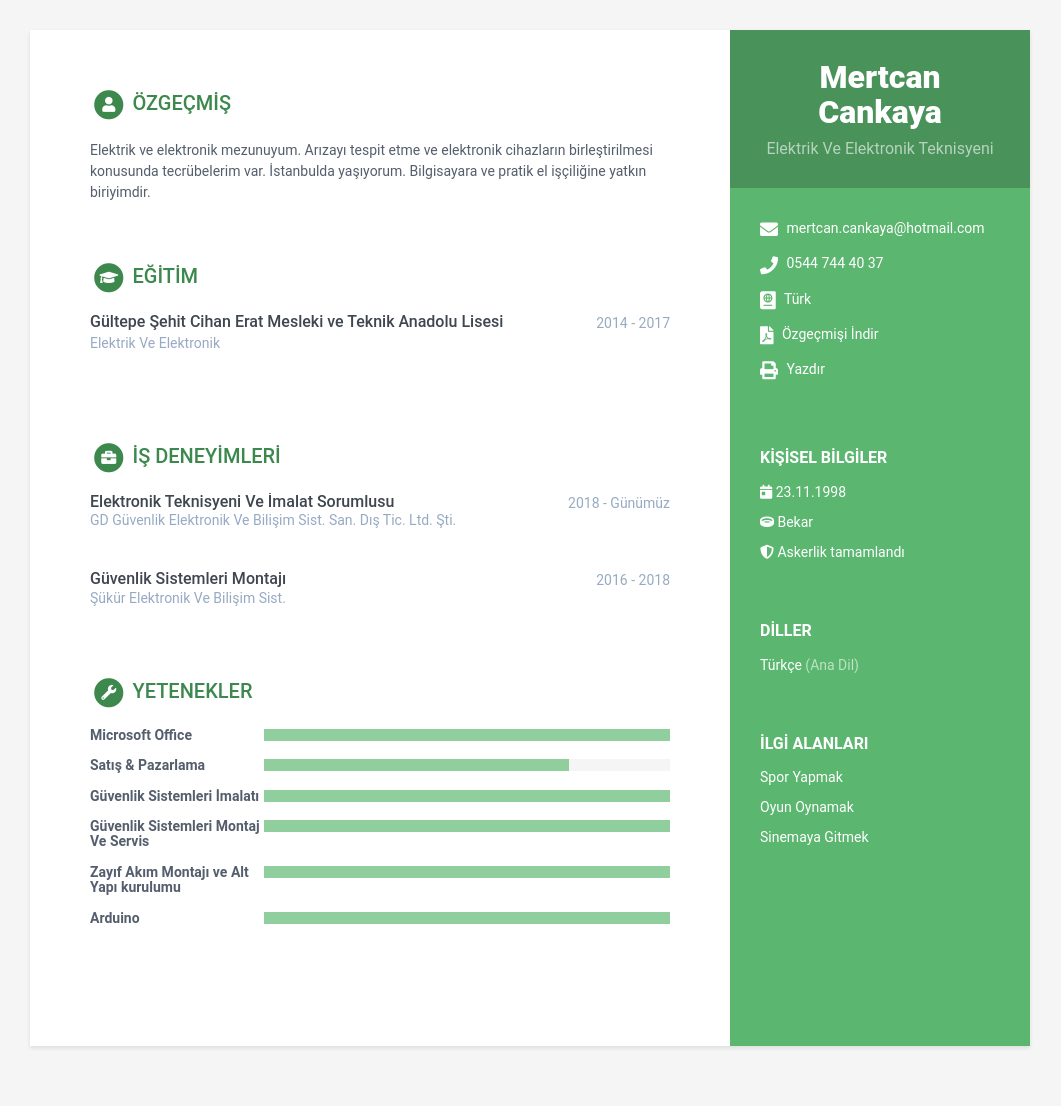
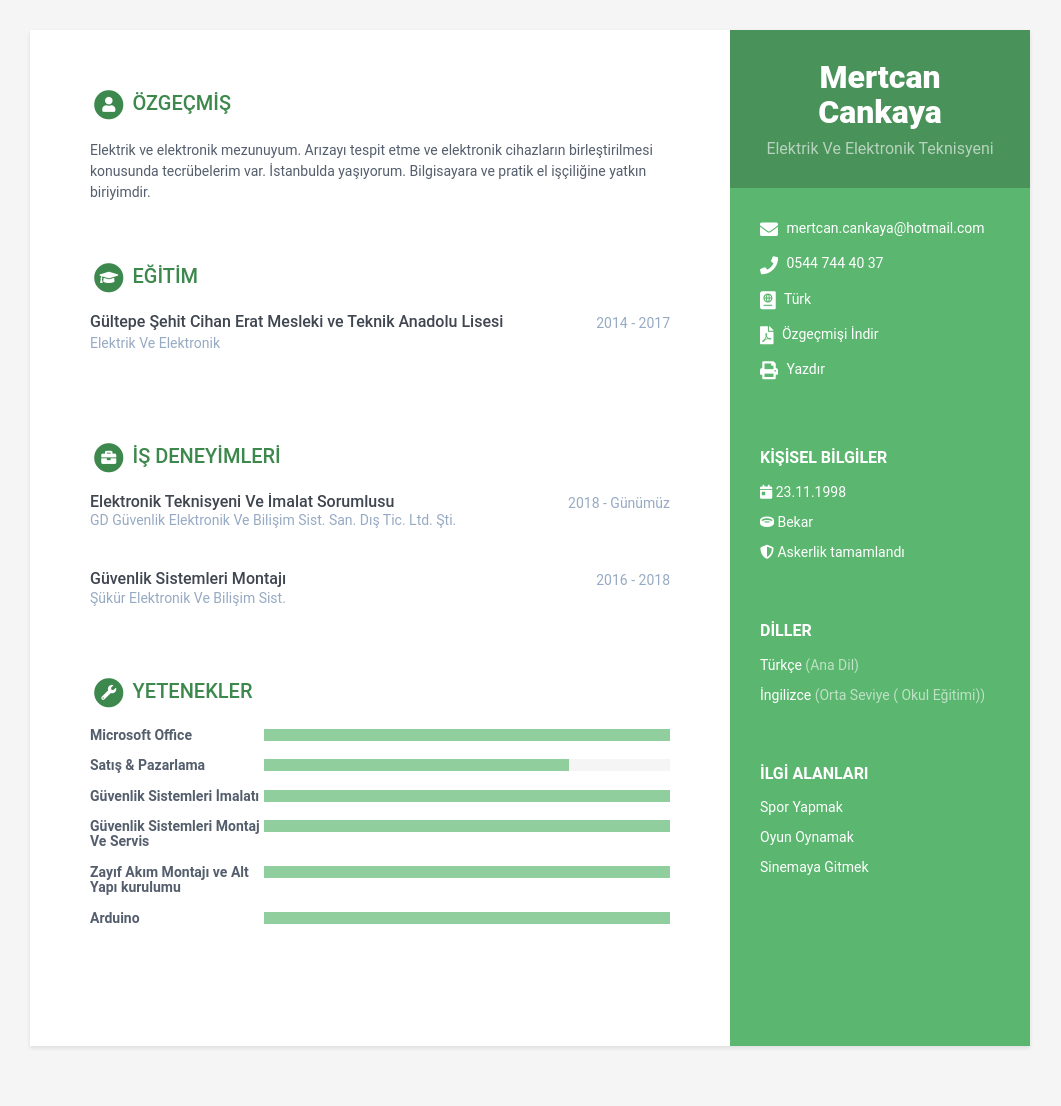
Before and after one commit to mertcankayaa/resume, a Jekyll site: the page built from index.html, in a window 1280 px wide. Shown: the whole page, without its empty margins (110-1171 px from the left). Built offline with Jekyll 4.4.1, drawn with Linux system fonts in a browser that asks for light colours.

Commit message:
Update data.yml

```diff
--- a/_data/data.yml
+++ b/_data/data.yml
@@ -31,6 +31,9 @@ sidebar:
     languages:
       - idiom: Türkçe
         level: Ana Dil
+
+      - idiom: İngilizce
+        level: Orta Seviye ( Okul Eğitimi)
 
     # Check for icons: https://fontawesome.com/v5/search
     personals:
```
